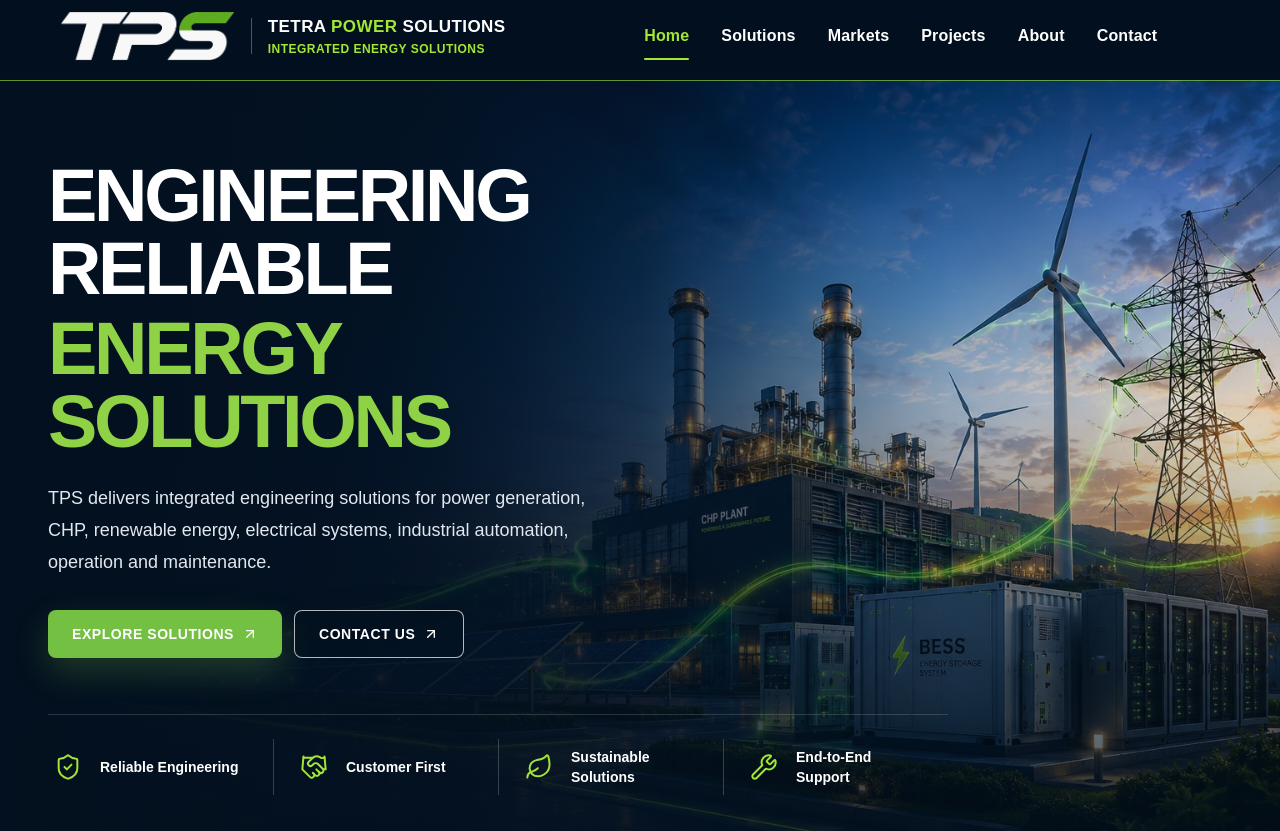
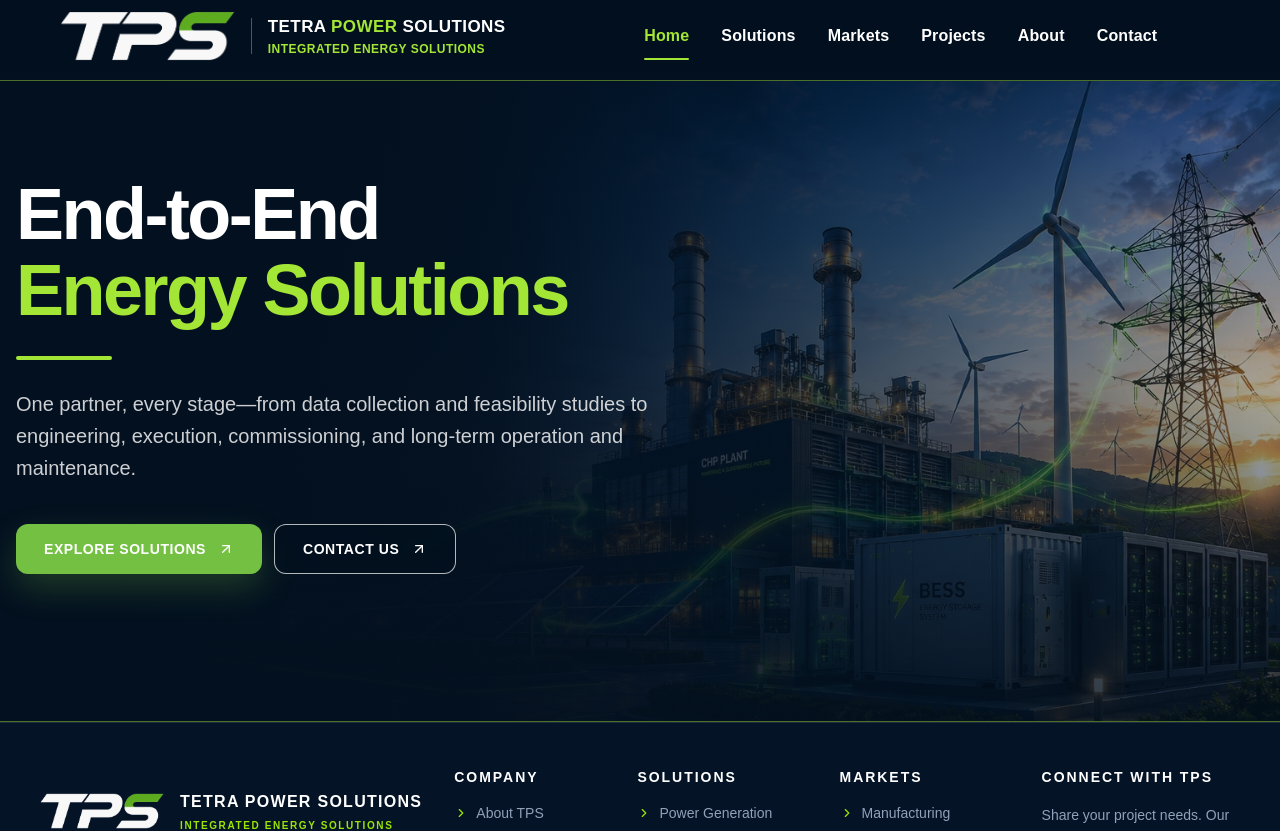
Before and after one commit to 1979abdelaziz-lgtm/tps-website, a Next.js app: page / in a window 1280 px wide. Shown: the top 831 px of the page. Built offline with nearby package versions, Linux system fonts and the light colour scheme.

Commit message:
Final tuning of all pages

```diff
--- a/app/api/contact/route.ts
+++ b/app/api/contact/route.ts
@@ -136,7 +136,7 @@ export async function POST(request: Request) {
       "Content-Type": "application/json",
     },
     body: JSON.stringify({
-      from: "TPS Website <website@tetra-power.com>",
+      from: "TPS Website <website@send.tetra-power.com>",
       to: ["info@tetra-power.com"],
       reply_to: email,
       subject: `New Website Enquiry — ${name}`,
--- a/app/components/Footer.tsx
+++ b/app/components/Footer.tsx
@@ -91,8 +91,8 @@ export default function Footer() {
           <ContactAction
             href={contactActionLinks.siteRequirements}
             icon={<MapPin className="h-5 w-5" aria-hidden="true" />}
-            eyebrow="Site requirements"
-            label="Discuss project location"
+            eyebrow="Site assessment"
+            label="Request a site survey"
           />
         </div>
 
--- a/app/components/Hero.tsx
+++ b/app/components/Hero.tsx
@@ -1,32 +1,16 @@
 import Image from "next/image";
 import Link from "next/link";
-import {
-  ArrowUpRight,
-  Handshake,
-  Leaf,
-  ShieldCheck,
-  Wrench,
-} from "lucide-react";
-
-const trustItems = [
-  { icon: ShieldCheck, title: "Reliable Engineering" },
-  { icon: Handshake, title: "Customer First" },
-  { icon: Leaf, title: "Sustainable Solutions" },
-  { icon: Wrench, title: "End-to-End Support" },
-];
+import { ArrowUpRight } from "lucide-react";
 
 export default function Hero() {
   return (
     <section
       id="home"
-      className="relative isolate min-h-[calc(100svh-72px)] overflow-hidden border-0 bg-[#03101f] text-white"
+      className="relative isolate min-h-[590px] overflow-hidden border-y border-[#A3E635]/45 bg-[#03101f] text-white sm:min-h-[640px]"
     >
-      <div aria-hidden="true" className="pointer-events-none absolute inset-x-0 top-0 z-20 h-px bg-[#A3E635]/60" />
-      <div aria-hidden="true" className="pointer-events-none absolute inset-x-0 bottom-0 z-20 h-px bg-[#A3E635]/60" />
-
       <Image
         src="/images/tps-hero-neon-grid.webp"
-        alt="Advanced energy infrastructure with power generation, wind energy and illuminated smart-grid lines"
+        alt="Integrated energy infrastructure combining power generation, renewable energy, battery storage, and smart-grid systems"
         fill
         priority
         sizes="100vw"
@@ -35,61 +19,51 @@ export default function Hero() {
 
       <div
         aria-hidden="true"
-        className="absolute inset-0 bg-[linear-gradient(90deg,#03101f_0%,rgba(3,16,31,.88)_31%,rgba(3,16,31,.70)_50%,rgba(3,16,31,.20)_74%,rgba(3,16,31,.06)_100%)]"
+        className="absolute inset-0 bg-[linear-gradient(90deg,rgba(3,16,31,1)_0%,rgba(3,16,31,0.96)_36%,rgba(3,16,31,0.72)_62%,rgba(3,16,31,0.28)_100%)]"
       />
       <div
         aria-hidden="true"
-        className="absolute inset-0 bg-[linear-gradient(180deg,rgba(3,16,31,.08)_0%,transparent_42%,rgba(3,16,31,.72)_100%)]"
+        className="absolute inset-0 bg-[linear-gradient(180deg,rgba(3,16,31,0.20)_0%,rgba(3,16,31,0.08)_48%,rgba(3,16,31,0.70)_100%)]"
       />
 
-      <div className="relative z-10 mx-auto flex min-h-[calc(100svh-72px)] max-w-[1440px] flex-col justify-center px-5 pb-8 pt-24 sm:px-7 lg:px-10 lg:pb-10 lg:pt-20 xl:px-12">
-        <div className="max-w-[670px]">
-          <h1 className="max-w-[650px] text-balance text-[42px] font-extrabold uppercase leading-[0.98] tracking-[-0.045em] sm:text-[58px] lg:text-[66px] xl:text-[74px]">
-            Engineering reliable
-            <span className="mt-2 block text-[#8FD246]">energy solutions</span>
+      <div className="relative mx-auto min-h-[590px] max-w-[1280px] px-6 pb-16 pt-16 sm:min-h-[640px] sm:px-8 sm:pt-20 lg:px-12 lg:pb-20 lg:pt-24">
+        <div className="w-full max-w-3xl lg:-translate-x-8">
+          <h1 className="text-4xl font-black leading-[1.05] tracking-[-0.035em] sm:text-6xl lg:text-7xl">
+            End-to-End
+            <span className="block text-[#A3E635]">Energy Solutions</span>
           </h1>
 
-          <p className="mt-6 max-w-[580px] text-base leading-7 text-slate-200 sm:text-lg sm:leading-8">
-            TPS delivers integrated engineering solutions for power generation, CHP,
-            renewable energy, electrical systems, industrial automation, operation and
+          <div className="mt-7 h-1 w-24 rounded-full bg-[#A3E635]" />
+
+          <p className="mt-7 max-w-2xl text-lg leading-8 text-white/80 sm:text-xl">
+            One partner, every stage—from data collection and feasibility studies
+            to engineering, execution, commissioning, and long-term operation and
             maintenance.
           </p>
 
-          <div className="mt-8 flex flex-col gap-3 sm:flex-row">
+          <div className="mt-10 flex flex-col gap-3 sm:flex-row">
             <Link
               href="/solutions"
-              className="group inline-flex min-h-12 items-center justify-center gap-2 rounded-lg bg-[#74C043] px-6 py-3 text-sm font-extrabold uppercase tracking-[0.04em] text-white shadow-[0_14px_34px_rgba(116,192,67,.24)] transition duration-300 hover:-translate-y-0.5 hover:bg-[#86D64F] hover:shadow-[0_18px_38px_rgba(116,192,67,.3)] focus-visible:outline-none focus-visible:ring-2 focus-visible:ring-[#A3E635] focus-visible:ring-offset-2 focus-visible:ring-offset-[#03101f]"
+              className="group inline-flex min-h-12 items-center justify-center gap-3 rounded-xl bg-[#74C043] px-7 py-3.5 text-sm font-extrabold uppercase tracking-[0.04em] text-white shadow-[0_14px_34px_rgba(116,192,67,0.24)] transition-all duration-300 hover:-translate-y-0.5 hover:bg-[#86D64F] hover:shadow-[0_18px_38px_rgba(116,192,67,0.30)] focus-visible:outline-none focus-visible:ring-2 focus-visible:ring-[#A3E635] focus-visible:ring-offset-2 focus-visible:ring-offset-[#03101f]"
             >
               Explore solutions
-              <ArrowUpRight className="h-4 w-4 transition-transform duration-300 group-hover:translate-x-0.5 group-hover:-translate-y-0.5" aria-hidden="true" />
+              <ArrowUpRight
+                className="h-4 w-4 transition-transform duration-300 group-hover:translate-x-0.5 group-hover:-translate-y-0.5"
+                aria-hidden="true"
+              />
             </Link>
 
             <Link
               href="/contact"
-              className="group inline-flex min-h-12 items-center justify-center gap-2 rounded-lg border border-white/70 bg-[#03101f]/25 px-6 py-3 text-sm font-extrabold uppercase tracking-[0.04em] text-white backdrop-blur-sm transition duration-300 hover:-translate-y-0.5 hover:border-[#A3E635] hover:bg-white/[0.06] hover:text-[#C7F36A] hover:shadow-[0_12px_28px_rgba(163,230,53,.18)] focus-visible:outline-none focus-visible:ring-2 focus-visible:ring-white focus-visible:ring-offset-2 focus-visible:ring-offset-[#03101f]"
+              className="group inline-flex min-h-12 items-center justify-center gap-3 rounded-xl border border-white/70 bg-[#03101f]/38 px-7 py-3.5 text-sm font-extrabold uppercase tracking-[0.04em] text-white backdrop-blur-sm transition-all duration-300 hover:-translate-y-0.5 hover:border-[#A3E635] hover:bg-white/[0.07] hover:text-[#C7F36A] focus-visible:outline-none focus-visible:ring-2 focus-visible:ring-white focus-visible:ring-offset-2 focus-visible:ring-offset-[#03101f]"
             >
               Contact us
-              <ArrowUpRight className="h-4 w-4 transition-transform duration-300 group-hover:translate-x-0.5 group-hover:-translate-y-0.5" aria-hidden="true" />
+              <ArrowUpRight
+                className="h-4 w-4 transition-transform duration-300 group-hover:translate-x-0.5 group-hover:-translate-y-0.5"
+                aria-hidden="true"
+              />
             </Link>
           </div>
-        </div>
-
-        <div className="mt-12 grid max-w-[900px] grid-cols-2 gap-x-5 gap-y-4 border-t border-white/15 pt-6 sm:grid-cols-4 sm:gap-0 lg:mt-14">
-          {trustItems.map(({ icon: Icon, title }, index) => (
-            <div
-              key={title}
-              className={`group flex min-w-0 items-center gap-3 py-2 sm:px-5 ${
-                index === 0 ? "sm:pl-0" : "sm:border-l sm:border-white/20"
-              }`}
-            >
-              <span className="flex h-10 w-10 shrink-0 items-center justify-center text-[#A3E635] transition-transform duration-300 group-hover:-translate-y-0.5 group-hover:text-[#C7F36A]">
-                <Icon className="h-7 w-7" strokeWidth={1.7} aria-hidden="true" />
-              </span>
-              <span className="text-sm font-semibold leading-5 text-white sm:text-[13px] lg:text-sm">
-                {title}
-              </span>
-            </div>
-          ))}
         </div>
       </div>
     </section>
--- a/app/solutions/page.tsx
+++ b/app/solutions/page.tsx
@@ -15,23 +15,25 @@ export default function SolutionsPage() {
     <main className="min-h-screen bg-[#f6f8f7] text-[#071a24]">
       <section className="relative isolate min-h-[590px] overflow-hidden border-y border-[#A3E635]/45 bg-[#03101f] text-white sm:min-h-[640px]">
         <Image
-          src="/images/tps-solutions-hero.png"
+          src="/images/tps-solutions-hero-2.png"
           alt="Integrated TPS energy solutions combining power generation, renewable energy, battery storage, and electrical infrastructure"
           fill
           priority
           sizes="100vw"
           className="object-cover object-[68%_center] sm:object-[66%_center] lg:object-right"
         />
-        <div className="absolute inset-0 bg-[linear-gradient(90deg,rgba(3,16,31,0.98)_0%,rgba(3,16,31,0.91)_38%,rgba(3,16,31,0.55)_64%,rgba(3,16,31,0.18)_100%)]" />
-        <div className="absolute inset-0 bg-[linear-gradient(180deg,rgba(3,16,31,0.14)_0%,transparent_48%,rgba(3,16,31,0.58)_100%)]" />
 
-        <div className="relative mx-auto flex min-h-[590px] max-w-[1280px] items-start px-6 pb-20 pt-16 sm:min-h-[640px] sm:px-8 sm:pt-20 lg:px-12 lg:pb-24 lg:pt-24">
+        <div className="absolute inset-0 bg-[linear-gradient(90deg,rgba(3,16,31,0.98)_0%,rgba(3,16,31,0.92)_38%,rgba(3,16,31,0.44)_64%,rgba(3,16,31,0.04)_100%)]" />
+        <div className="absolute inset-0 bg-[linear-gradient(180deg,rgba(3,16,31,0.08)_0%,transparent_52%,rgba(3,16,31,0.36)_100%)]" />
+        <div className="absolute inset-y-0 right-0 w-[52%] bg-[radial-gradient(circle_at_78%_42%,rgba(125,211,252,0.16)_0%,rgba(56,189,248,0.08)_38%,transparent_72%)] mix-blend-screen" />
+
+        <div className="relative z-10 mx-auto flex min-h-[590px] max-w-[1280px] items-start px-6 pb-20 pt-16 sm:min-h-[640px] sm:px-8 sm:pt-20 lg:px-12 lg:pb-24 lg:pt-24">
           <div className="max-w-3xl lg:-translate-x-8">
-            <h1 className="text-4xl font-black leading-[1.05] tracking-[-0.035em] sm:text-6xl lg:text-7xl">
+            <h1 className="text-4xl font-black leading-[1.05] tracking-[-0.035em] drop-shadow-[0_3px_14px_rgba(0,0,0,0.72)] sm:text-6xl lg:text-7xl">
               Integrated solutions for a more reliable energy future.
             </h1>
             <div className="mt-7 h-1 w-24 rounded-full bg-[#A3E635]" />
-            <p className="mt-7 max-w-2xl text-lg leading-8 text-white/76 sm:text-xl">
+            <p className="mt-7 max-w-2xl text-lg leading-8 text-white/90 drop-shadow-[0_2px_10px_rgba(0,0,0,0.72)] sm:text-xl">
               From power generation to intelligent energy management, TPS delivers integrated engineering solutions across the complete energy lifecycle.
             </p>
             <Link
```
Also changed, not shown: app/projects/page.tsx (+25 -28 lines), public/images/tps-solutions-hero-2.png (added), 1 other file (tests, documents, lock files or other folders).
